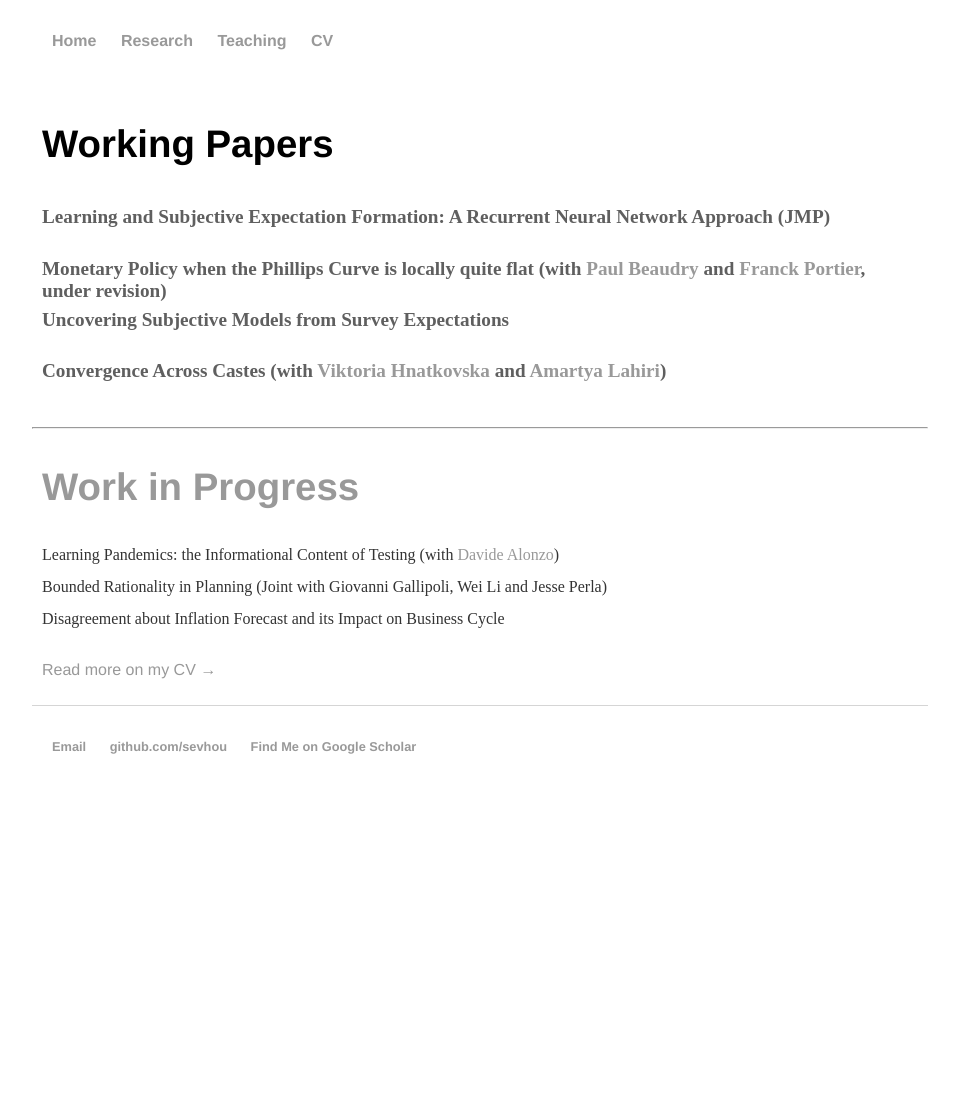
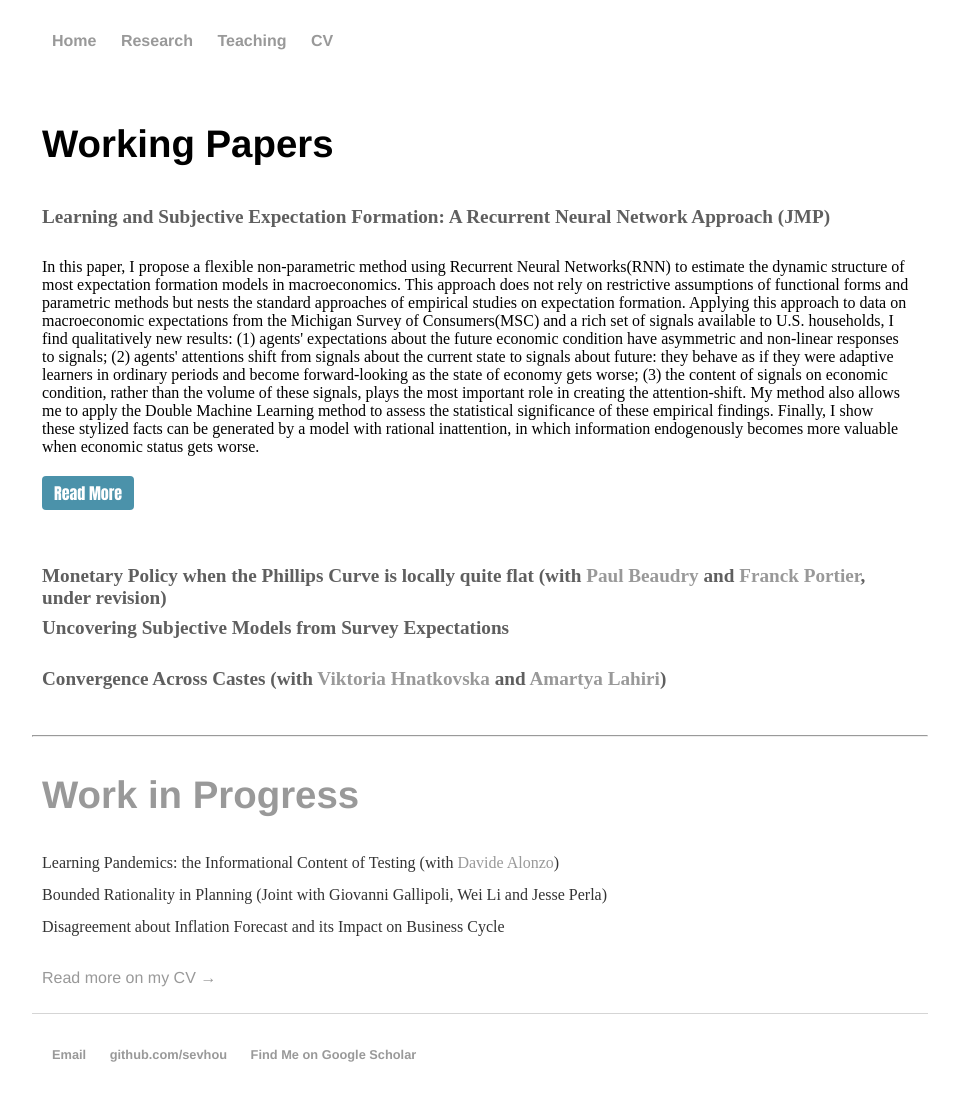
Before and after one commit to sevhou/sevhou.github.io, a Jekyll site: the page built from research/index.html, in a window 1280 px wide, cut to the strip 94-1236 px from the top of the page. Shown: the top 1101 px of the strip, without its empty margins (160-1119 px from the left). Built offline with Jekyll 4.4.1, drawn with Linux system fonts in a browser that asks for light colours; before the commit the page ends 928 px from its top, so only the background shows below that.

Commit message:
Update index.html

```diff
--- a/research/index.html
+++ b/research/index.html
@@ -20,7 +20,7 @@ title: Research
 	<h1>Working Papers</h1>
 
 	<h2 type="button" class="slide-toggle">Learning and Subjective Expectation Formation: A Recurrent Neural Network Approach (JMP)</h2>
-    <div class="box">
+    <div class="box_show">
         <div class="box-inner">In this paper, I propose a flexible non-parametric method using Recurrent Neural Networks(RNN) to estimate the dynamic structure of most expectation formation models in macroeconomics. This approach does not rely on restrictive assumptions of functional forms and parametric methods but nests the standard approaches of empirical studies on expectation formation. Applying this approach to data on macroeconomic expectations from the Michigan Survey of Consumers(MSC) and a rich set of signals available to U.S. households, I find qualitatively new results: (1) agents' expectations about the future economic condition have asymmetric and non-linear responses to signals; (2) agents' attentions shift from signals about the current state to signals about future: they behave as if they were adaptive learners in ordinary periods and become forward-looking as the state of economy gets worse; (3) the content of signals on economic condition, rather than the volume of these signals, plays the most important role in creating the attention-shift. My method also allows me to apply the Double Machine Learning method to assess the statistical significance of these empirical findings. Finally, I show these stylized facts can be generated by a model with rational inattention, in which information endogenously becomes more valuable when economic status gets worse.
 
 <br><a href="https://sevhou.github.io/research/Learning_with_RNN_Sev_latest.pdf" class="bluebutton">Read More</a>
```
